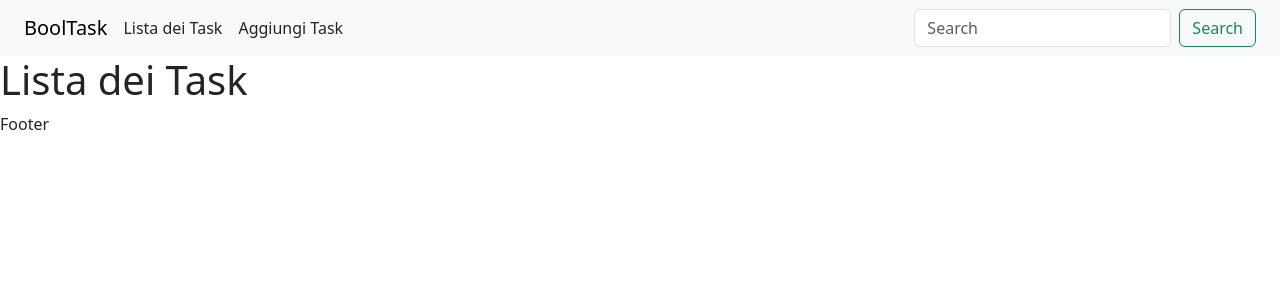
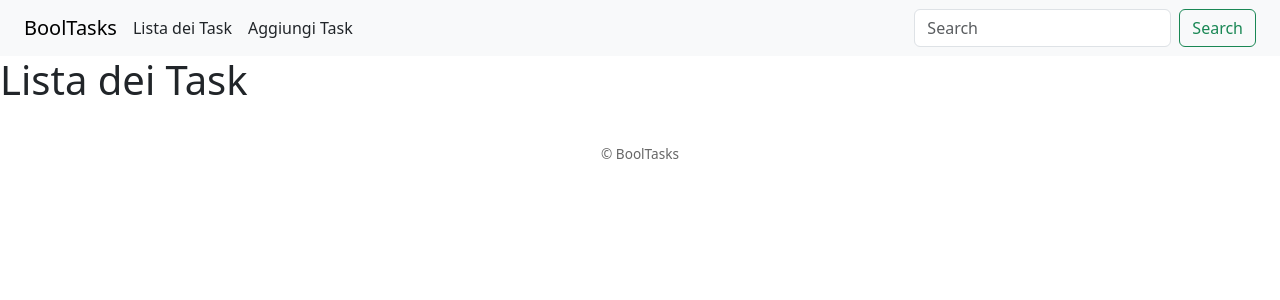
Before and after one commit to VittorioDauria94/ex-react-task-manager, a React (Vite) app: page / in a window 1280 px wide. Shown: the top 300 px of the page. Built offline with nearby package versions, Linux system fonts and the light colour scheme; no server answers.

Commit message:
feat: add global context for tasks state and fetching

```diff
--- a/src/App.jsx
+++ b/src/App.jsx
@@ -2,10 +2,12 @@ import { BrowserRouter, Route, Routes } from "react-router-dom";
 import DefaultLayout from "./layout/DefaultLayout";
 import TaskList from "./pages/TaskList";
 import AddTask from "./pages/AddTask";
+import { GlobalProvider } from "./context/GlobalContext";
 
 function App() {
   return (
     <>
+      <GlobalProvider>
         <BrowserRouter>
           <Routes>
             <Route element={<DefaultLayout />}>
@@ -14,6 +16,7 @@ function App() {
             </Route>
           </Routes>
         </BrowserRouter>
+      </GlobalProvider>
     </>
   );
 }
--- a/src/components/Footer.jsx
+++ b/src/components/Footer.jsx
@@ -1,3 +1,7 @@
 export default function Header() {
-  return <footer>Footer</footer>;
+  return (
+    <footer className="booltasks-footer d-flex">
+      <p>© BoolTasks</p>
+    </footer>
+  );
 }
--- a/src/components/Header.jsx
+++ b/src/components/Header.jsx
@@ -6,7 +6,7 @@ export default function Header() {
     <nav className="navbar navbar-expand-lg bg-body-tertiary">
       <div className="container-fluid px-4">
         <NavLink className="navbar-brand" to="/">
-          BoolTask
+          BoolTasks
         </NavLink>
         <button className="navbar-toggler" type="button">
           <span className="navbar-toggler-icon"></span>
--- /dev/null
+++ b/src/context/GlobalContext.jsx
@@ -0,0 +1,40 @@
+import { createContext, useContext, useEffect, useState } from "react";
+
+const GlobalContext = createContext();
+
+function GlobalProvider({ children }) {
+  const [tasks, setTasks] = useState([]);
+
+  async function getTasks() {
+    try {
+      const resp = await fetch(import.meta.env.VITE_BACKEND_TASKLIST_URL);
+      if (!resp.ok) {
+        throw new Error("Errore nella risposta del server");
+      }
+      const data = await resp.json();
+      return data;
+    } catch (error) {
+      console.error(error);
+    }
+  }
+
+  useEffect(() => {
+    getTasks().then((data) => setTasks(data));
+  }, []);
+
+  console.log(tasks);
+
+
+  return (
+    <GlobalContext.Provider value={{ tasks, setTasks }}>
+      {children}
+    </GlobalContext.Provider>
+  );
+}
+
+function useGlobal() {
+  const context = useContext(GlobalContext);
+  return context;
+}
+
+export { GlobalProvider, useGlobal };
--- a/src/data/navbarData.js
+++ b/src/data/navbarData.js
@@ -7,7 +7,7 @@ const navbarData = [
   {
     id: 2,
     title: "Aggiungi Task",
-    path: "/newTasks",
+    path: "/newtasks",
   },
 ];
 
--- a/src/index.css
+++ b/src/index.css
@@ -4,3 +4,14 @@
     text-decoration: none;
     color: inherit;
 }
+
+/* Footer */
+.booltasks-footer {
+  height: 100px;
+  background: white;
+  color: rgb(102, 102, 102);
+  padding: 1rem 0;
+  font-size: 0.85rem;
+  justify-content: center;
+  align-items: center;
+}
```
Also changed, not shown: 2 other files (tests, documents, lock files or other folders). Lines whose indentation alone changed are shown as unchanged.
